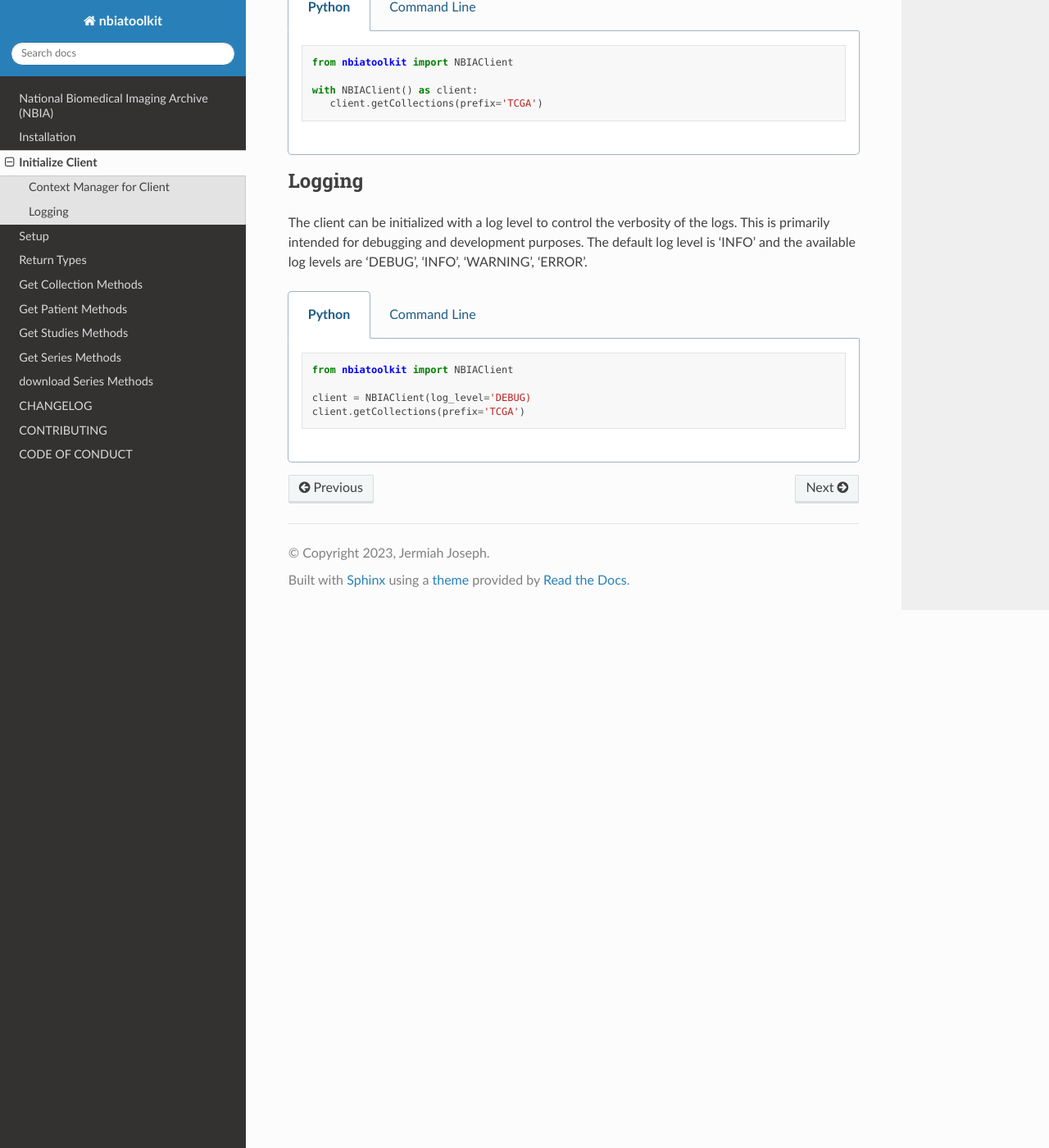
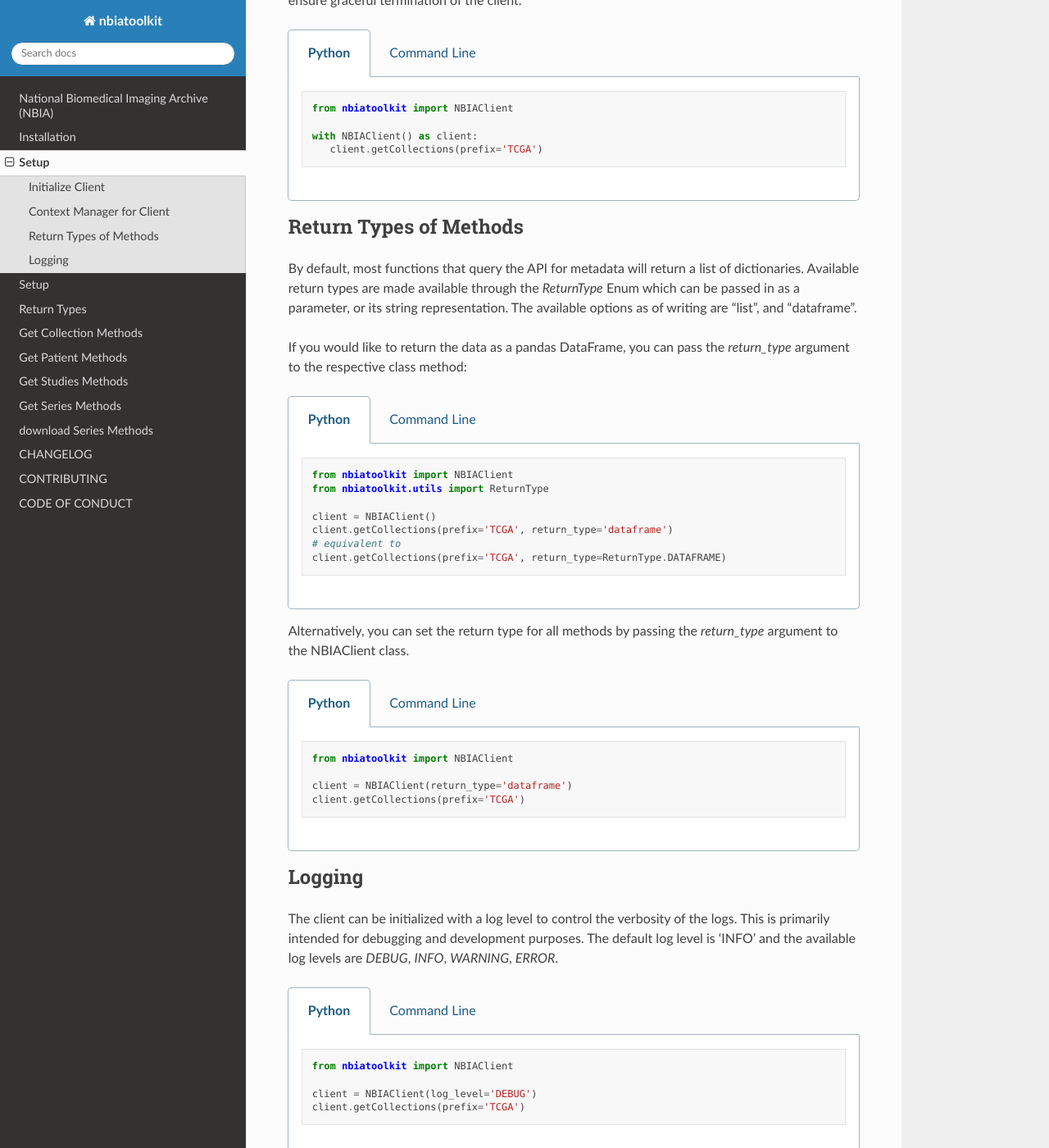
Before and after one commit to jjjermiah/nbia-toolkit, a Sphinx documentation site: the page built from docs/InitializeClient.rst, in a window 1280 px wide and 1400 px high, scrolled down 827 px. Shown: the whole window at 82% size. Built offline with Sphinx 7.4.7 and the Read the Docs theme 2.0.0, drawn with Linux system fonts in a browser that asks for light colours; pages that are not in the unit, such as notebooks, are missing from menus; some of the changed text lies outside the part shown.

```diff
--- a/docs/InitializeClient.rst
+++ b/docs/InitializeClient.rst
@@ -1,6 +1,10 @@
+Setup
+-----------------
+
 Initialize Client
------------------
-By default, nbiatoolkit uses the guest account to access all collections in the API that are publicly available.
+^^^^^^^^^^^^^^^^^
+
+By default, the `NBIAClient` uses the guest account to access all collections in the API that are publicly available.
 If you have a user account that has been granted specific access to a collection, you can use your credentials to
 initialize the client when performing a query.
 
@@ -71,11 +75,36 @@
 
       The context manager is not available in the command line interface.
 
+Return Types of Methods
+^^^^^^^^^^^^^^^^^^^^^^^
+By default, most functions that query the API for metadata will return a list of dictionaries.
+Available return types are made available through the `ReturnType` Enum which can be passed in as a parameter,
+or its string representation. The available options as of writing are "list", and "dataframe".
 
-Logging
-^^^^^^^
-The client can be initialized with a log level to control the verbosity of the logs. This is primarily intended for debugging and development purposes.
-The default log level is 'INFO' and the available log levels are 'DEBUG', 'INFO', 'WARNING', 'ERROR'.
+If you would like to return the data as a pandas DataFrame, you can pass the
+`return_type` argument to the respective class method:
+
+.. tabs::
+
+   .. tab:: Python
+
+      .. code-block:: python
+
+         from nbiatoolkit import NBIAClient
+         from nbiatoolkit.utils import ReturnType
+
+         client = NBIAClient()
+         client.getCollections(prefix='TCGA', return_type='dataframe')
+         # equivalent to
+         client.getCollections(prefix='TCGA', return_type=ReturnType.DATAFRAME)
+
+   .. tab:: Command Line
+
+      Return types are not yet available in the command line interface.
+      Feel free to open an issue on the GitHub repository if you would like to see this feature added.
+
+
+Alternatively, you can set the return type for all methods by passing the `return_type` argument to the NBIAClient class.
 
 .. tabs::
 
@@ -85,9 +114,32 @@
 
          from nbiatoolkit import NBIAClient
 
-         client = NBIAClient(log_level='DEBUG)
+         client = NBIAClient(return_type='dataframe')
          client.getCollections(prefix='TCGA')
 
    .. tab:: Command Line
 
-         Logging is not yet available in the command line interface. Feel free to open an issue on the GitHub repository if you would like to see this feature added.
+      Return types are not yet available in the command line interface.
+      Feel free to open an issue on the GitHub repository if you would like to see this feature added.
+
+
+Logging
+^^^^^^^
+The client can be initialized with a log level to control the verbosity of the logs. This is primarily intended for debugging and development purposes.
+The default log level is 'INFO' and the available log levels are `DEBUG`, `INFO`, `WARNING`, `ERROR`.
+
+.. tabs::
+
+   .. tab:: Python
+
+      .. code-block:: python
+
+         from nbiatoolkit import NBIAClient
+
+         client = NBIAClient(log_level='DEBUG')
+         client.getCollections(prefix='TCGA')
+
+   .. tab:: Command Line
+
+         Logging is not yet available in the command line interface.
+         Feel free to open an issue on the GitHub repository if you would like to see this feature added.
```
Also changed, not shown: docs/markdowns/Installation.md (+3 -4 lines), 1 other file.
